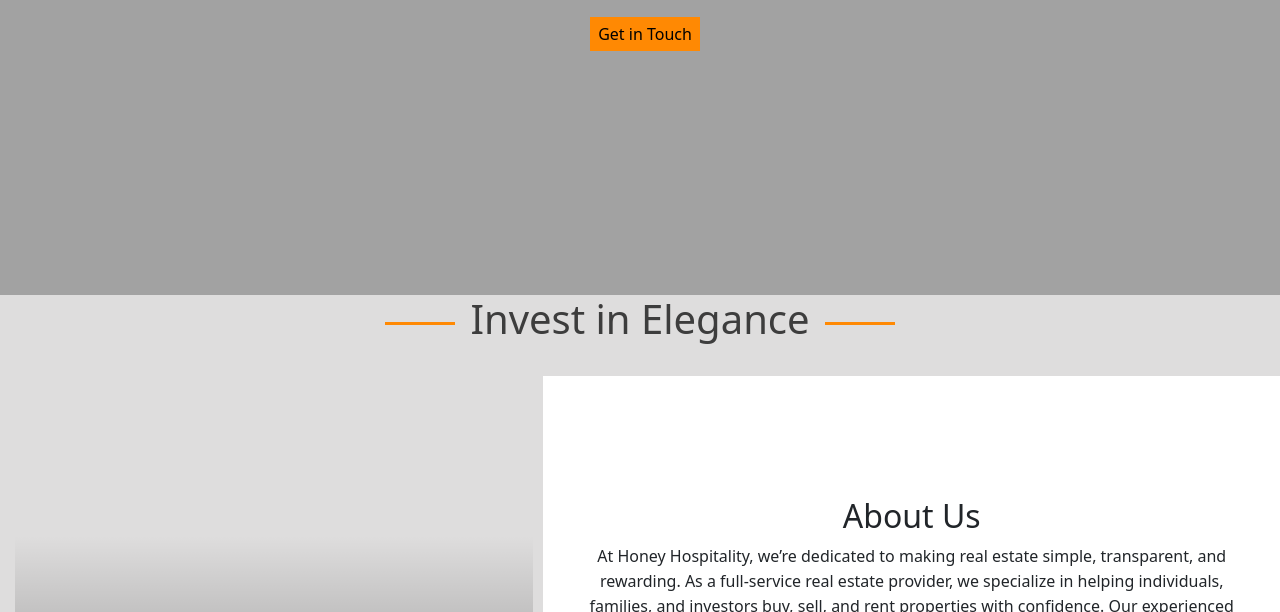
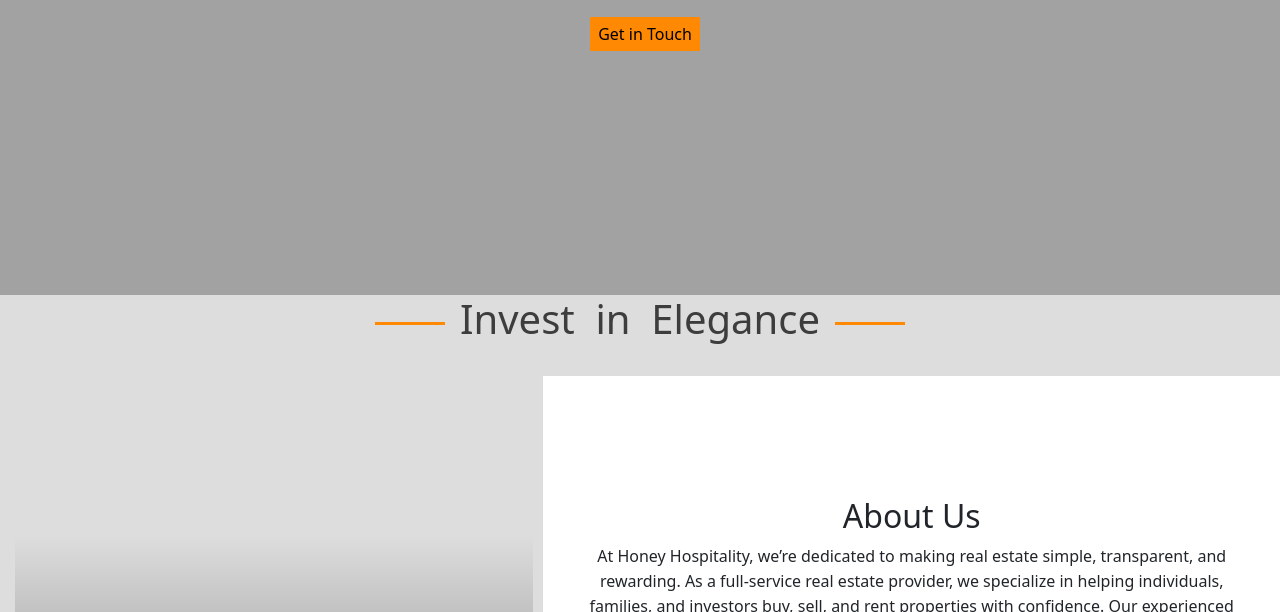
Before and after one commit to G-TECH-HUB/Honeyhos-Prototype, a plain HTML site: page real-estate.html in a window 1280 px wide. Shown: the part 488-1100 px from the top of the page. Drawn offline with nearby package versions, Linux system fonts and the light colour scheme; a script that the page names is missing.

Commit message:
Update real-estate.html

```diff
--- a/real-estate.html
+++ b/real-estate.html
@@ -97,7 +97,7 @@
 
     <div class="service-hr"  style="display: flex; justify-content: center; text-align: center; column-gap: 15px;">
         <div class="hr-line"></div>
-        <h1>Invest in Elegance</h1>
+        <h1>Invest&nbsp; in&nbsp; Elegance</h1>
         <div class="hr-line"></div>
     </div>
 
```
